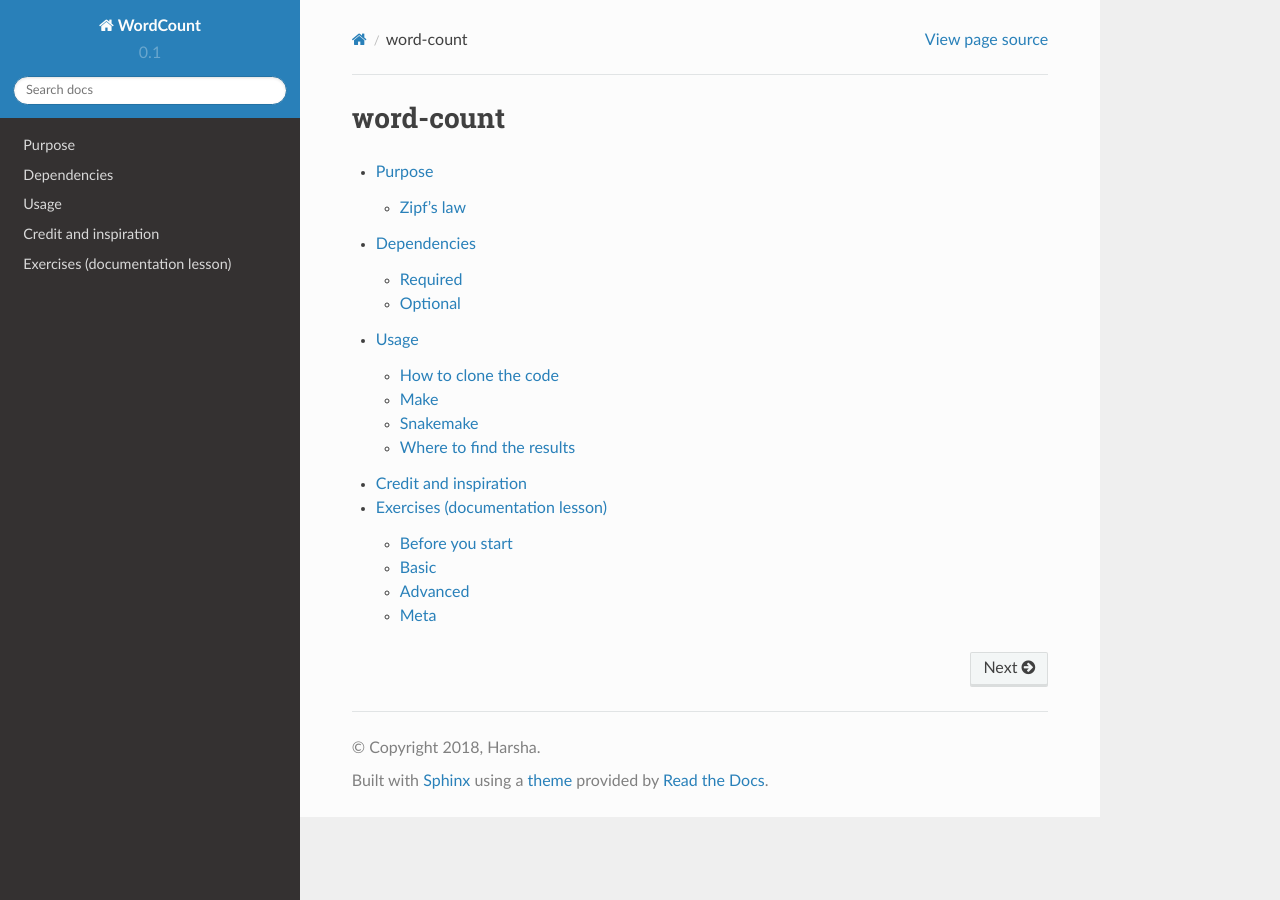
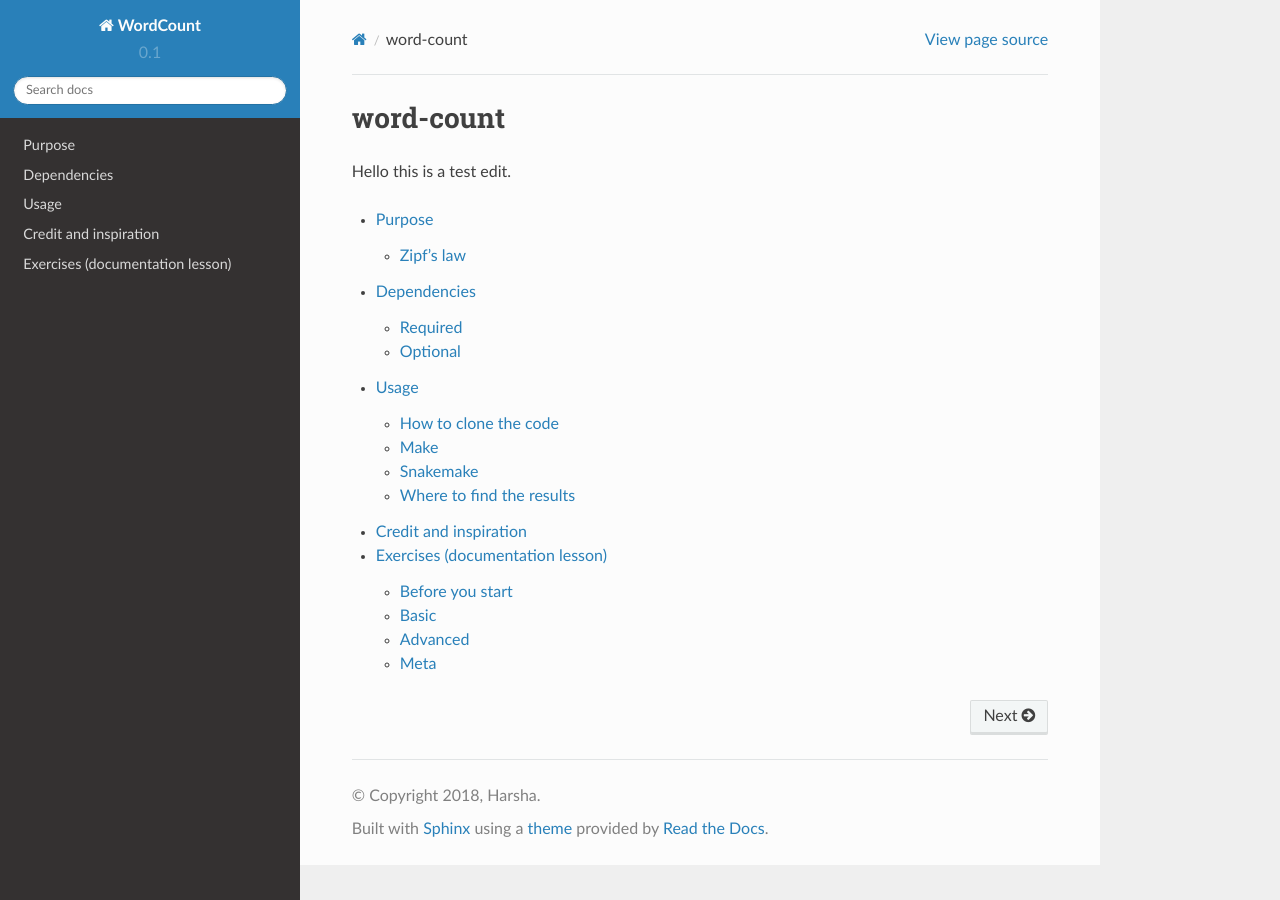
Before and after one commit to EbonyGunwhy/word-count-template, a Sphinx documentation site: the page built from doc/index.rst, in a window 1280 px wide. Built offline with Sphinx 7.4.7 and the Read the Docs theme 2.0.0, drawn with Linux system fonts in a browser that asks for light colours.

Commit message:
Testing sphinx-git actions

```diff
--- a/doc/index.rst
+++ b/doc/index.rst
@@ -7,6 +7,8 @@
 word-count
 ==========
 
+Hello this is a test edit.
+
 .. toctree::
    :maxdepth: 2
 
```
